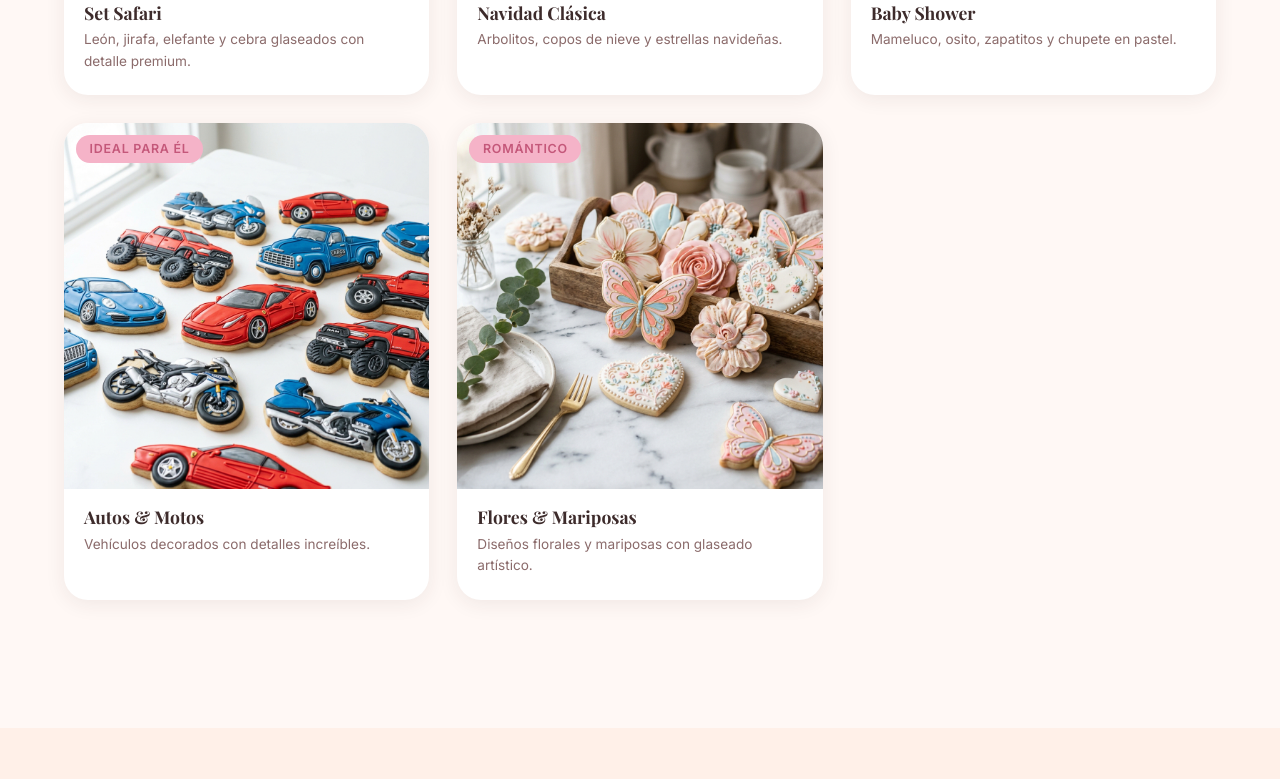
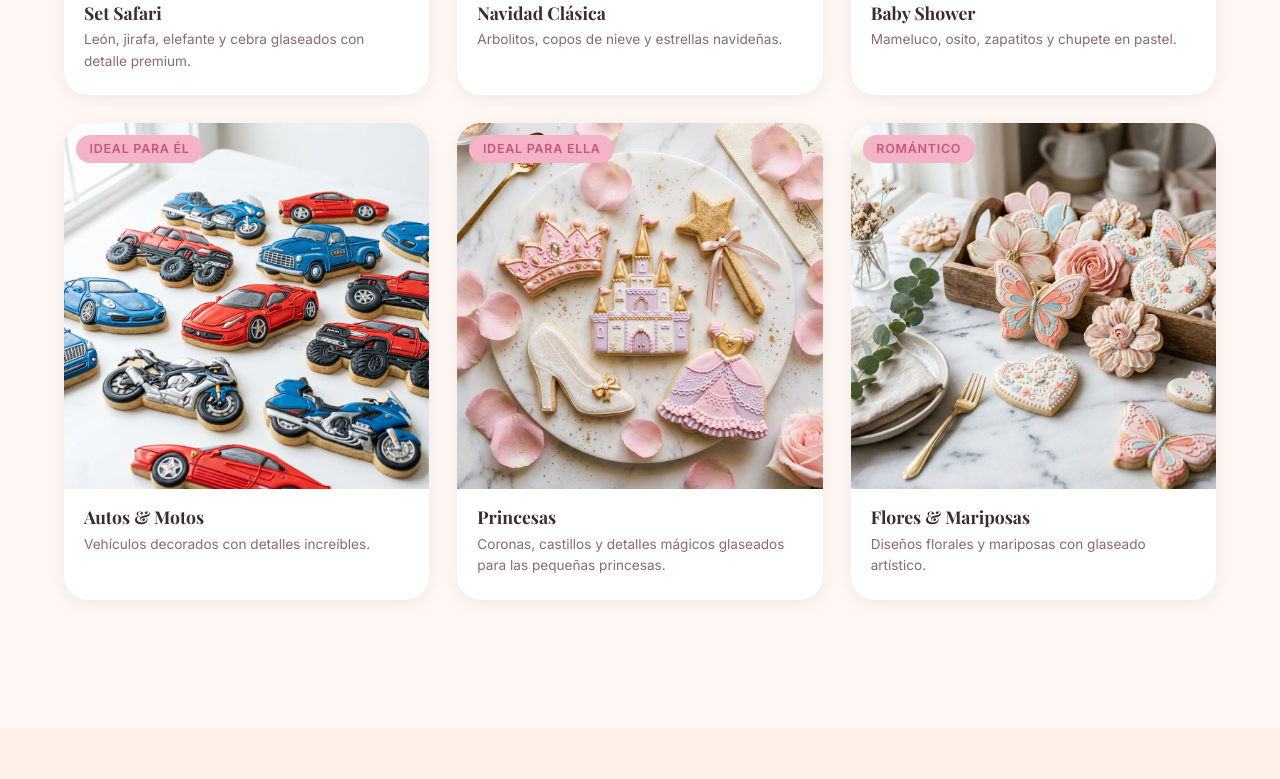
Before and after one commit to as77erix/merycookies, a React (Vite) app: page /#/galeria in a window 1280 px wide. Shown: the part 1059-1838 px from the top of the page. Built offline with nearby package versions, Linux system fonts and the light colour scheme; a web font is replaced by a local one.

Commit message:
Agrega temática Princesas a la galería

```diff
--- a/src/data/gallery.js
+++ b/src/data/gallery.js
@@ -1,3 +1,4 @@
+import princesasImg from '../assets/cookies_princesas.png'
 import safariImg from '../assets/cookies_safari.png'
 import navImg from '../assets/cookies_navidad.png'
 import babyImg from '../assets/cookies_babyshower.png'
@@ -12,6 +13,7 @@ export const categories = [
   { id: 'autos', label: 'Autos & Vehículos' },
   { id: 'flores', label: 'Flores & Mariposas' },
   { id: 'sirenas', label: 'Sirenas & Mar' },
+  { id: 'princesas', label: 'Princesas' },
 ]
 
 export const gallery = [
@@ -48,6 +50,14 @@ export const gallery = [
     tag: 'Ideal para él',
   },
   {
+    id: 6,
+    title: 'Princesas',
+    description: 'Coronas, castillos y detalles mágicos glaseados para las pequeñas princesas.',
+    image: princesasImg,
+    category: 'princesas',
+    tag: 'Ideal para ella',
+  },
+  {
     id: 5,
     title: 'Flores & Mariposas',
     description: 'Diseños florales y mariposas con glaseado artístico.',
```
Also changed, not shown: src/assets/cookies_princesas.png (added).
